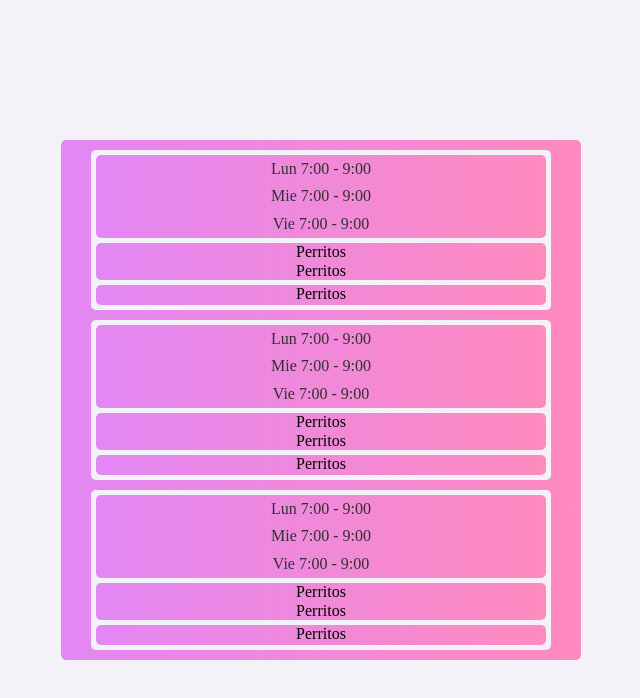
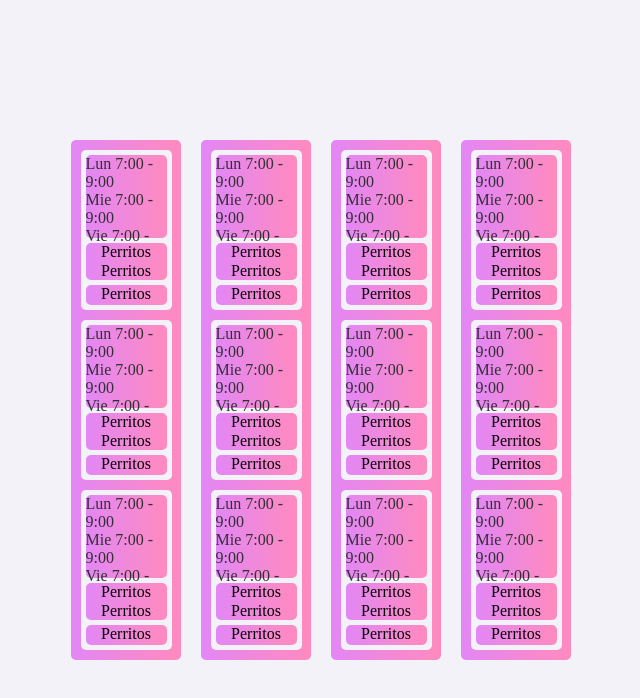
Before and after one commit to marcoale04/Schedule_organizer, a React (Vite) app in the folder front/: page /playground in a window 1280 px wide. Shown: the top 698 px of the page, without its empty margins (319-959 px from the left). Built offline with nearby package versions, Linux system fonts and the light colour scheme.

Commit message:
mini change on carousel

```diff
--- a/front/src/Components/Carousel/Carousel.tsx
+++ b/front/src/Components/Carousel/Carousel.tsx
@@ -1,3 +1,5 @@
+import "./carousel.css"
+
 interface Props {
     children?: Array<React.ReactNode>;
 }
@@ -6,30 +8,12 @@ export const Carousel = (props: Props) => {
 
     return(
         <>
+        <div className="carousel-container">
 
-            <div style={{
-                display:"flex",
-                width: "500px",
-                height: "500px",
-                justifyContent:"center",
-                alignItems:"center",
-                flexDirection: "column",
-                gap:"10px",
-                overflow: "scroll",
-                background: "linear-gradient(90deg, #E387F5, #FF8ABE",
-                borderRadius: "var(--radius)",
-                padding: "10px"
-            }}>
-                {props.children?.map((item, index) => {
-                    return(
-                        item
-                    )
-                })}
-                {/* <InfoCard schedules={schedules}  /> */}
-
-
-
-            </div>
+            {props.children?.map((item, index) => {
+                return item
+            })}
+        </div>
         </>
     )
 }
--- a/front/src/Components/Carousel/carousel.css
+++ b/front/src/Components/Carousel/carousel.css
@@ -0,0 +1,9 @@
+.carousel-container{
+    width: 500px;
+    height: 100%;
+    display: flex;
+    gap: 20px;
+    justify-content: center;
+    align-items: center;
+    overflow: scroll;
+}
--- /dev/null
+++ b/front/src/Components/MainCard/MainCard.tsx
@@ -0,0 +1,24 @@
+import "./mainCard.css"
+
+
+interface Props {
+    children?: Array<React.ReactNode>;
+}
+
+export const MainCard = (props: Props) => {
+    return(
+        <>
+             <div className="main-card-wrapper">
+                {props.children?.map((item, index) => {
+                    return(
+                        item
+                    )
+                })}
+                {/* <InfoCard schedules={schedules}  /> */}
+
+
+
+            </div>
+        </>
+    )
+}
--- /dev/null
+++ b/front/src/Components/MainCard/mainCard.css
@@ -0,0 +1,13 @@
+.main-card-wrapper{
+    display:flex;
+    width: 500px;
+    height: 500px;
+    justify-content:center;
+    align-items:center;
+    flex-direction: column;
+    gap:10px;
+    overflow: scroll;
+    background: linear-gradient(90deg, #E387F5, #FF8ABE);
+    border-radius: var(--radius);
+    padding: 10px
+}
--- a/front/src/Pages/Playground/Playground.tsx
+++ b/front/src/Pages/Playground/Playground.tsx
@@ -1,5 +1,6 @@
 import { Carousel } from "../../Components/Carousel/Carousel"
 import { InfoCard } from "../../Components/InfoCard/InfoCard"
+import { MainCard } from "../../Components/MainCard/MainCard"
 
 export const Playground = () => {
 
@@ -14,7 +15,37 @@ export const Playground = () => {
                 justifyContent:"center",
                 alignItems:"center"
             }}>
-                <Carousel children={[<InfoCard schedules={schedules}  />, <InfoCard schedules={schedules}  />, <InfoCard schedules={schedules}  />]}/>
+                <Carousel children={[
+                    <MainCard
+                        children={[
+                            <InfoCard schedules={schedules}  />,
+                            <InfoCard schedules={schedules}  />,
+                            <InfoCard schedules={schedules}  />
+                        ]}
+                    />,
+                    <MainCard
+                    children={[
+                            <InfoCard schedules={schedules}  />,
+                            <InfoCard schedules={schedules}  />,
+                            <InfoCard schedules={schedules}  />
+                        ]}
+                    />,
+                    <MainCard
+                        children={[
+                            <InfoCard schedules={schedules}  />,
+                            <InfoCard schedules={schedules}  />,
+                            <InfoCard schedules={schedules}  />
+                        ]}
+                    />,
+                    <MainCard
+                        children={[
+                            <InfoCard schedules={schedules}  />,
+                            <InfoCard schedules={schedules}  />,
+                            <InfoCard schedules={schedules}  />
+                        ]}
+                    />
+                ]}/>
+
 
 
             </div>
```
